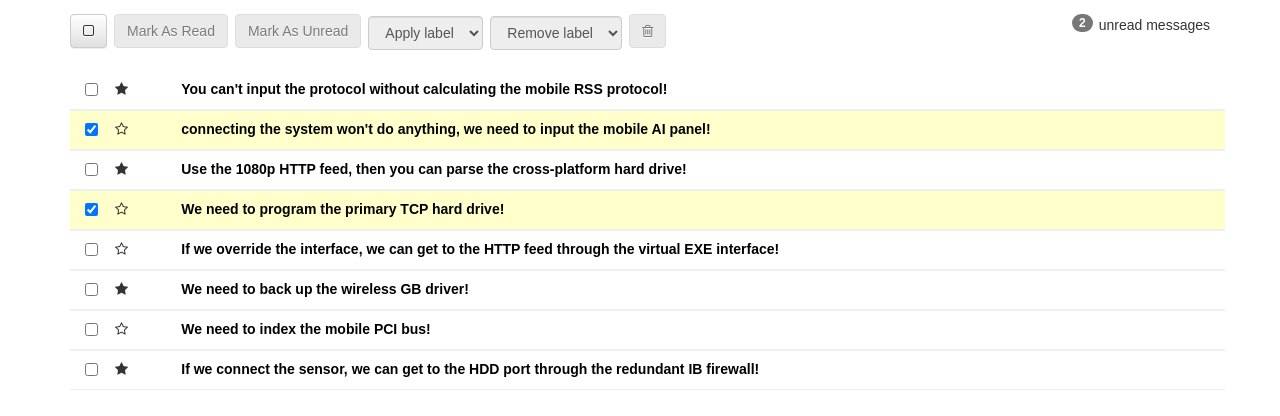
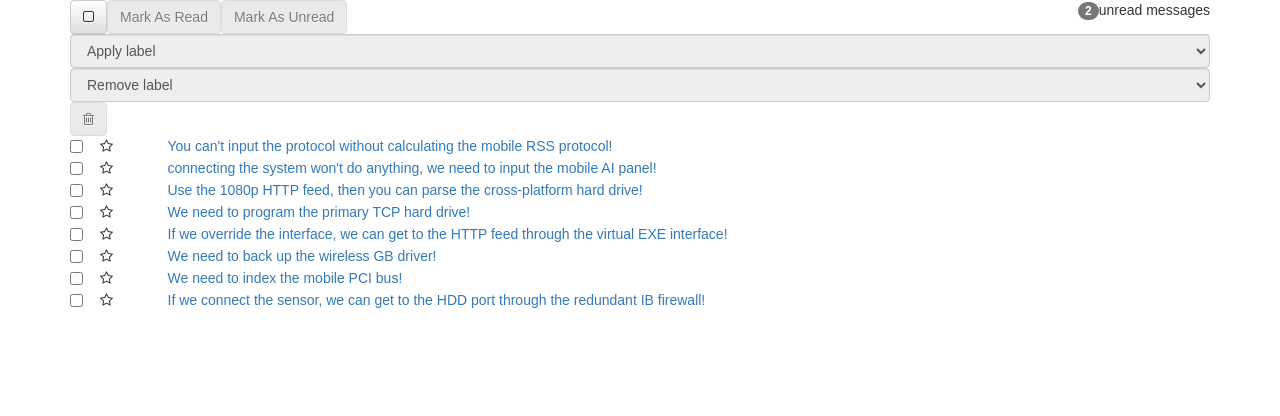
Before and after one commit to kenkotch/react-inbox, a React (Create React App) app: page / in a window 1280 px wide. Shown: the top 416 px of the page. Built offline with nearby package versions, Linux system fonts and the light colour scheme.

Commit message:
render messages

```diff
--- a/package.json
+++ b/package.json
@@ -1,5 +1,5 @@
 {
-  "name": "second",
+  "name": "react-inbox",
   "version": "0.1.0",
   "private": true,
   "dependencies": {
--- a/src/components/App.js
+++ b/src/components/App.js
@@ -1,43 +1,22 @@
 import React, { Component } from 'react'
 import './App.css'
+import Toolbar from './Toolbar'
 import MessageList from './MessageList'
-import Toolbar from './Toolbar'
 
 class App extends Component {
 
   constructor(props) {
     super(props)
-    this.state = { messages: props.messages}
+    this.state = { messages: props.messages }
   }
 
-  toggleProperty(message, property) {
-    const idx = this.state.messages.indexOf(message)
-    this.setState({
-      messages: [
-        ...this.state.messages.slice(0, idx),
-        { ...message, [property]: !message[property] },
-        ...this.state.messages.slice(idx + 1)
-      ]
-    })
-  }
 
-  toggleSelect(message) {
-    this.toggleProperty(message, 'selected')
-  }
-
-  toggleStar(message) {
-    this.toggleProperty(message, 'starred')
-  }
 
   render() {
     return (
-      <div className='container'>
+      <div className="container">
         <Toolbar />
-        <MessageList
-          messages={ this.state.messages }
-          toggleSelect={ this.toggleSelect.bind(this)}
-          toggleStar={ this.toggleStar.bind(this)}
-        />
+        <MessageList messages={ this.state.messages }/>
       </div>
     )
   }
--- a/src/components/Message.js
+++ b/src/components/Message.js
@@ -1,32 +1,18 @@
 import React from 'react'
 
 const Message = ({
-  message,
-  toggleSelect,
-  toggleStar
+  message
 }) => {
 
-  const selectedClass = message.selected ? 'selected' : ""
-  const starClass = message.starred ? 'fa-star' : 'fa-star-o'
-  const readClass = message.read ? 'read' : 'unread'
-
-  const starMessage = (e) => {
-    e.stopPropagation()
-    toggleStar(message)
-  }
-
   return (
-    <div className={ `row message unread ${ selectedClass }` }>
+    <div className="row message unread">
       <div className="col-xs-1">
         <div className="row">
-        <div className="col-xs-2" onClick={ () => toggleSelect(message) }>
-          <input type="checkbox"
-            checked={ !!message.selected }
-            readOnly={ true }
-          />
+          <div className="col-xs-2">
+            <input type="checkbox" />
           </div>
-        <div className="col-xs-2" onClick={ starMessage }>
-          <i className={ `star fa ${ starClass }` }></i>
+          <div className="col-xs-2">
+            <i className="star fa fa-star-o"></i>
           </div>
         </div>
       </div>
--- a/src/components/MessageList.js
+++ b/src/components/MessageList.js
@@ -1,19 +1,20 @@
 import React from 'react'
 import Message from './Message'
 
-const MessageList = ({
-  messages,
-  toggleSelect,
-  toggleStar
-}) => (
+const MessageList = ({ messages }) => {
+
+  const messageComp = messages.map(message => (
+    <Message
+      key={ message.id }
+      message={ message }
+    />
+  ))
+
+  return (
     <div>
-      { messages.map(message => <Message
-        key={ message.id }
-        message={ message }
-        toggleSelect={ toggleSelect }
-        toggleStar={ toggleStar }
-      />)}
+      { messageComp }
     </div>
   )
+}
 
 export default MessageList
--- a/src/components/Toolbar.js
+++ b/src/components/Toolbar.js
@@ -1,41 +1,41 @@
 import React from 'react'
 
 const Toolbar = () => (
-  <div className="row toolbar">
-  <div className="col-md-12">
-    <p className="pull-right">
-      <span className="badge badge">2</span>
+  <div class="row toolbar">
+    <div class="col-md-12">
+      <p class="pull-right">
+        <span class="badge badge">2</span>
         unread messages
       </p>
 
-    <button className="btn btn-default">
-      <i className="fa fa-square-o"></i>
+      <button class="btn btn-default">
+        <i class="fa fa-square-o"></i>
       </button>
 
-    <button className="btn btn-default" disabled="disabled">
+      <button class="btn btn-default" disabled="disabled">
         Mark As Read
       </button>
 
-    <button className="btn btn-default" disabled="disabled">
+      <button class="btn btn-default" disabled="disabled">
         Mark As Unread
       </button>
 
-    <select className="form-control label-select" disabled="disabled">
+      <select class="form-control label-select" disabled="disabled">
         <option>Apply label</option>
         <option value="dev">dev</option>
         <option value="personal">personal</option>
         <option value="gschool">gschool</option>
       </select>
 
-    <select className="form-control label-select" disabled="disabled">
+      <select class="form-control label-select" disabled="disabled">
         <option>Remove label</option>
         <option value="dev">dev</option>
         <option value="personal">personal</option>
         <option value="gschool">gschool</option>
       </select>
 
-    <button className="btn btn-default" disabled="disabled">
-      <i className="fa fa-trash-o"></i>
+      <button class="btn btn-default" disabled="disabled">
+        <i class="fa fa-trash-o"></i>
       </button>
     </div>
   </div>
--- a/src/index.css
+++ b/src/index.css
@@ -3,78 +3,3 @@ body {
   padding: 0;
   font-family: sans-serif;
 }
-
-.message {
-  margin-left: 0px;
-  padding-top: 8px;
-  padding-bottom: 8px;
-  cursor: pointer;
-  border-bottom: 1px solid #efefef;
-}
-
-.message a {
-  color: black;
-}
-
-.message a:hover, .message a:active, .message a:focus {
-  text-decoration: none;
-}
-
-.message + .message {
-  border-top: 1px solid #efefef;
-}
-
-.message.read {
-  background: #efefef;
-}
-
-.message.unread {
-  font-weight: bold;
-}
-
-.message.selected {
-  background: #ffffcc;
-}
-
-.message:hover {
-  margin-left: -3px;
-  border-left: 3px solid #ccc;
-}
-
-.message-body {
-  background: #ccc;
-  margin-left: 0;
-  margin-bottom: 1em;
-  padding-top: 1em;
-  padding-bottom: 1em;
-}
-
-.toolbar {
-  margin-top: 1em;
-  margin-bottom: 1em;
-}
-
-.toolbar .label-select {
-  width: auto;
-  display: inline;
-}
-
-.toolbar select,
-.toolbar button,
-.toolbar a,
-.toolbar .badge {
-  margin-right: .5em;
-  margin-bottom: .5em;
-}
-
-footer.spacer {
-  margin-bottom: 20em;
-}
-
-.label {
-  margin-right: .5em;
-}
-
-.fa-close {
-  cursor: pointer;
-}
```
Lines whose indentation alone changed are shown as unchanged.
